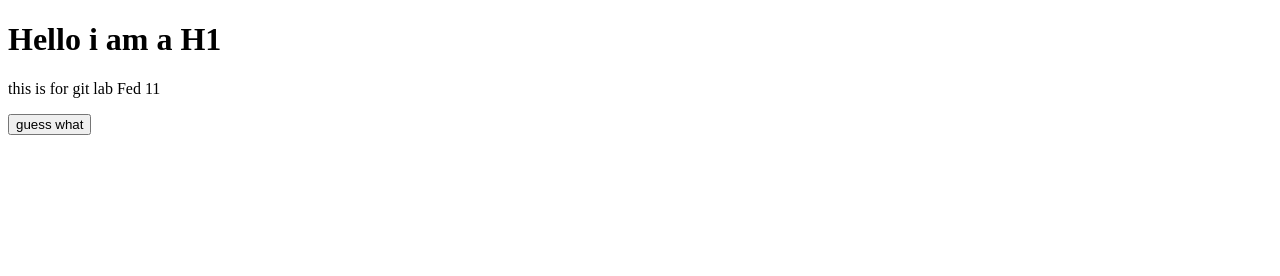
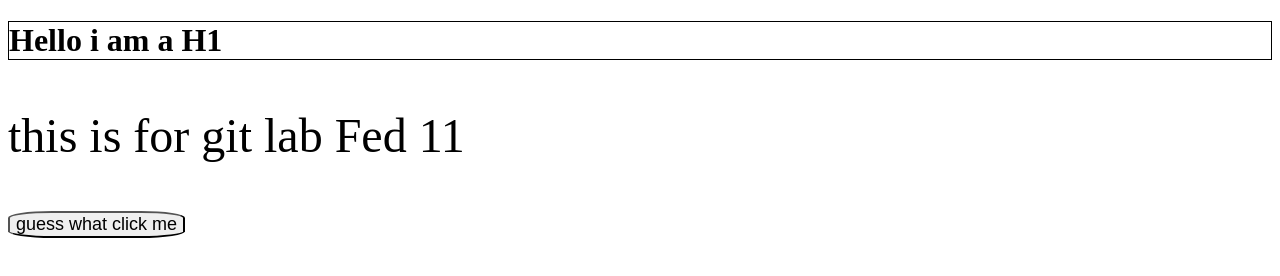
Before and after one commit to Homerlrh/git-lab-feb-11, a plain HTML site: page index.html in a window 1280 px wide. Drawn offline with Linux system fonts and the light colour scheme.

Commit message:
made style fixes

```diff
--- a/index.html
+++ b/index.html
@@ -4,11 +4,23 @@
 		<meta charset="UTF-8" />
 		<meta name="viewport" content="width=device-width, initial-scale=1.0" />
 		<title>Document</title>
+		<style>
+			#a {
+				font-size: 3em;
+			}
+			h1 {
+				border: 1px solid #000000;
+			}
+			button {
+				border-radius: 25%;
+				font-size: large;
+			}
+		</style>
 	</head>
 	<body>
 		<h1>Hello i am a H1</h1>
 		<p id="a">this is for git lab Fed 11</p>
-		<button id="toggle">guess what</button>
+		<button id="toggle">guess what click me</button>
 	</body>
 	<script src="index.js"></script>
 </html>
```
